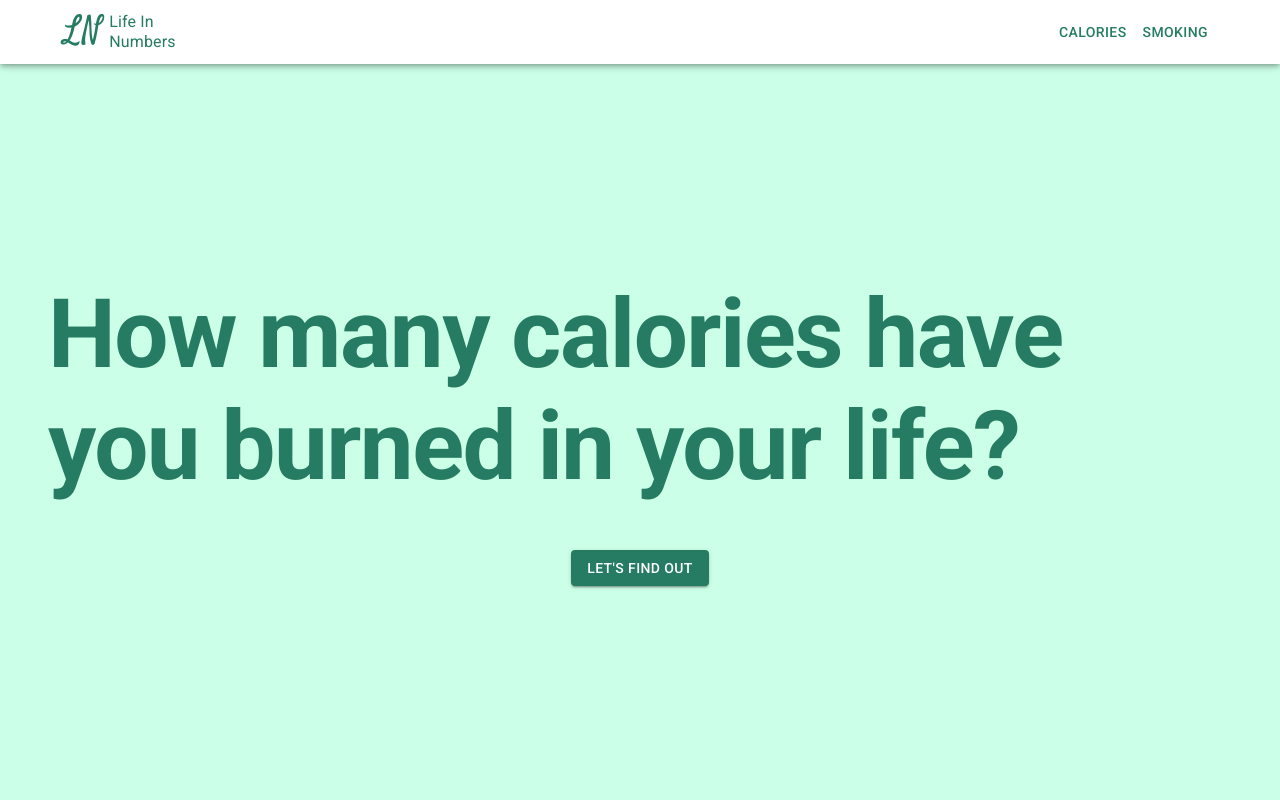
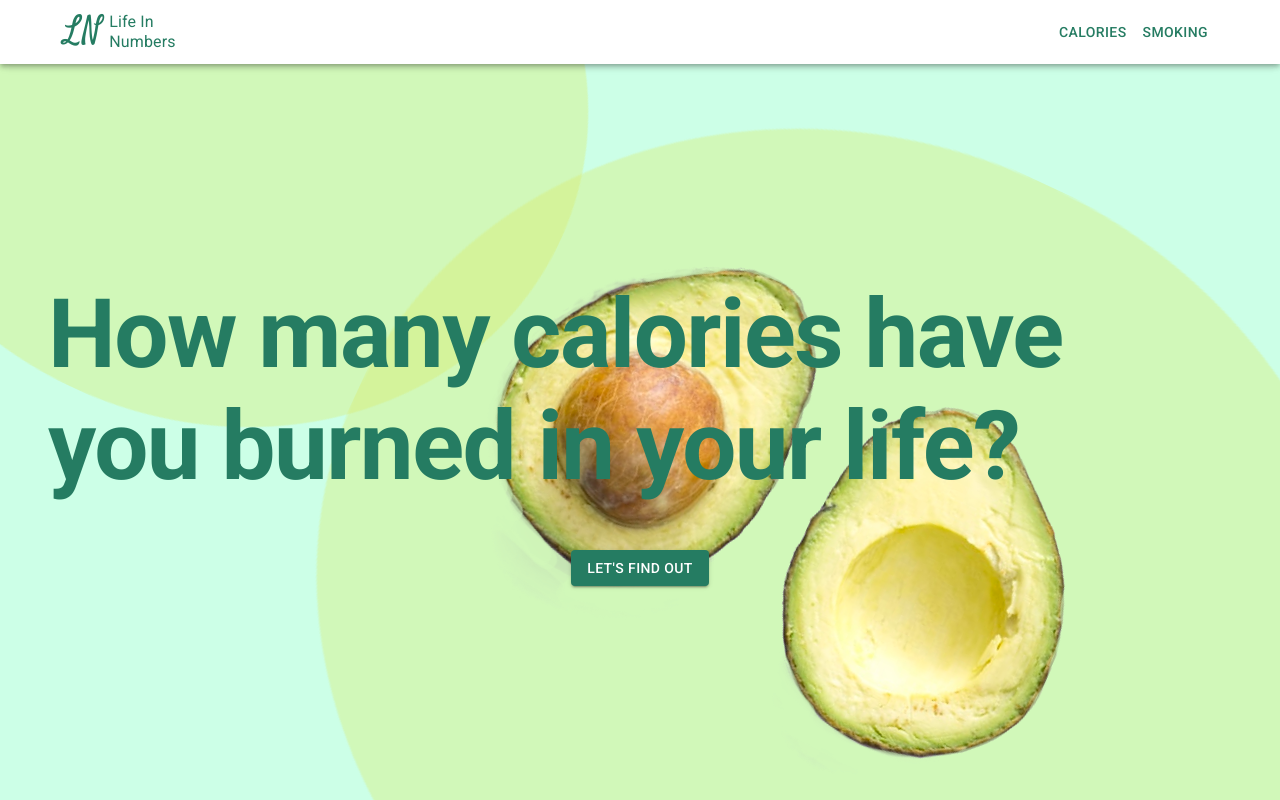
Before and after one commit to PatrickHallek/life-in-numbers, a React (Create React App) app in the folder frontend/: page /calories in a window 1280 px wide. Built offline with nearby package versions, Linux system fonts and the light colour scheme.

Commit message:
Add theme images to content

```diff
--- a/frontend/src/App/app.tsx
+++ b/frontend/src/App/app.tsx
@@ -20,13 +20,13 @@ export const TopicForwarder = () => {
   const theme = createMuiTheme({
     palette: {
       primary: {
-        main: initialComponentContent.colorTheme.primary
+        main: initialComponentContent.theme.primary
       },
       secondary: {
-        main: initialComponentContent.colorTheme.secondary
+        main: initialComponentContent.theme.secondary
       },
       background: {
-        default: initialComponentContent.colorTheme.background
+        default: initialComponentContent.theme.background
       }
     }
   })
@@ -100,11 +100,26 @@ export const App = () => {
     else return renderStart()
   }
 
+  const renderBackgroundImages = () => {
+    const { theme } = content
+    try {
+      return (
+        <div>
+          <img src={require("./assets/img/" + theme.bottomEllipse)} alt="ellipse" className="backgroundEllipseBottom" />
+          <img src={require("./assets/img/" + theme.topEllipse)} alt="ellipse" className="backgroundEllipseTop" />
+          <img src={require("./assets/img/" + theme.backgroundImage)} alt="avocado" className="backgroundImage" />
+        </div>
+      )
+    } catch {}
+  }
+
   return (
     <div className="root">
       <Container maxWidth="lg" className="container">
         {renderContent()}
       </Container >
+      {renderBackgroundImages()}
     </div>
+
   );
 }
--- a/frontend/src/App/assets/content.json
+++ b/frontend/src/App/assets/content.json
@@ -1,10 +1,13 @@
 [{
     "topic": "calories",
     "title": "How many calories have you burned in your life?",
-    "colorTheme": {
+    "theme": {
         "primary": "#257C62",
         "secondary": "#A5FFD4",
-        "background": "#CCFFE7"
+        "background": "#CCFFE7",
+        "backgroundImage" : "avocado.png",
+        "topEllipse" : "ellipse.png",
+        "bottomEllipse" : "ellipse.png"
     },
     "resultText": "You burned that many calories in your entire life:",
     "questionnaire": [{
@@ -27,10 +30,13 @@
 }, {
     "topic": "smoking",
     "title": "How much did you smoke in your entire life?",
-    "colorTheme": {
+    "theme": {
         "primary": "#59344F",
         "secondary": "#CB7CE2",
-        "background": "#8C6688"
+        "background": "#8C6688",
+        "backgroundImage" : "",
+        "topEllipse" : "",
+        "bottomEllipse" : ""
     },
     "resultText": "this is the result",
     "questionnaire": [{
--- a/frontend/src/App/components/features/result.tsx
+++ b/frontend/src/App/components/features/result.tsx
@@ -16,8 +16,8 @@ const Result = () => {
 
     if (Number(value) !== 0) return (
         <Box display="flex" justifyContent="center" flexWrap="wrap">
-            <Box fontSize="68px" fontWeight="bold" color={content.colorTheme.primary}>{content.resultText}</Box>
-            <Box fontSize="90px" fontWeight="bold" color={content.colorTheme.primary}>{value}</Box>
+            <Box fontSize="68px" fontWeight="bold" color={content.theme.primary}>{content.resultText}</Box>
+            <Box fontSize="90px" fontWeight="bold" color={content.theme.primary}>{value}</Box>
             {renderAverageValue()}
         </Box>
     )
--- a/frontend/src/App/components/layouts/header.tsx
+++ b/frontend/src/App/components/layouts/header.tsx
@@ -34,7 +34,7 @@ const useStyles = makeStyles((theme: Theme) =>
 const Header = () => {
   const classes = useStyles();
   const content: IContent = useSelector((state: any) => state.content, shallowEqual)
-  const { primary } = content.colorTheme
+  const { primary } = content.theme
 
   return (
     <div className={classes.root}>
--- a/frontend/src/App/components/shared/inputs/input.tsx
+++ b/frontend/src/App/components/shared/inputs/input.tsx
@@ -15,6 +15,6 @@ const InputComponentMapping = (componentTag: string) => {
     return Object(InputComponentLibrary)[componentTag]
 }
 
-const InputComponentLibrary: IInputComponentLibrary = { sex: <Sex />, age: <Age />, height: <Height />, weight:<Weight /> }
+const InputComponentLibrary: IInputComponentLibrary = { sex: <Sex />, age: <Age />, height: <Height />, weight: <Weight /> }
 
 export default InputComponentMapping
--- a/frontend/src/App/services/contentService.tsx
+++ b/frontend/src/App/services/contentService.tsx
@@ -4,10 +4,13 @@ import { IContent } from '../models/contentInterface.jsx'
 const initialState: IContent = {
     "topic": "",
     "title": "",
-    "colorTheme": {
+    "theme": {
         "primary": "",
         "secondary": "",
-        "background": ""
+        "background": "",
+        "backgroundImage": "",
+        "topEllipse": "",
+        "bottomEllipse": ""
     },
     "resultText": "",
     "questionnaire": [
```
Also changed, not shown: frontend/src/App/components/features/start.tsx (+0 -15 lines), frontend/src/App/models/contentInterface.tsx (+6 -2 lines).
